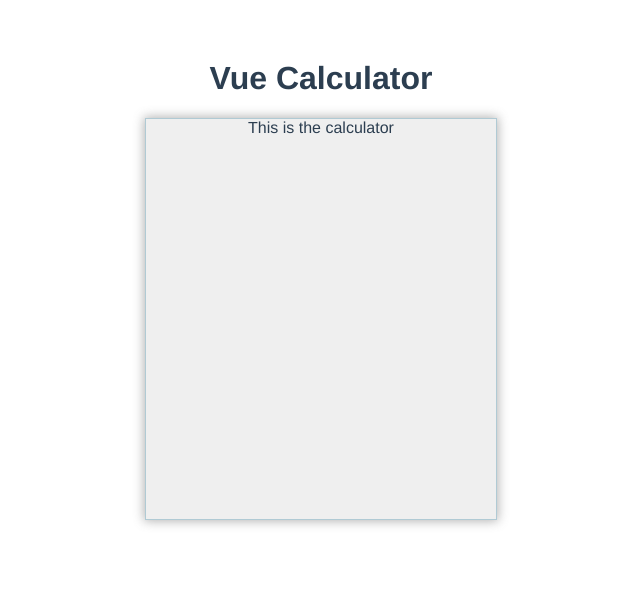
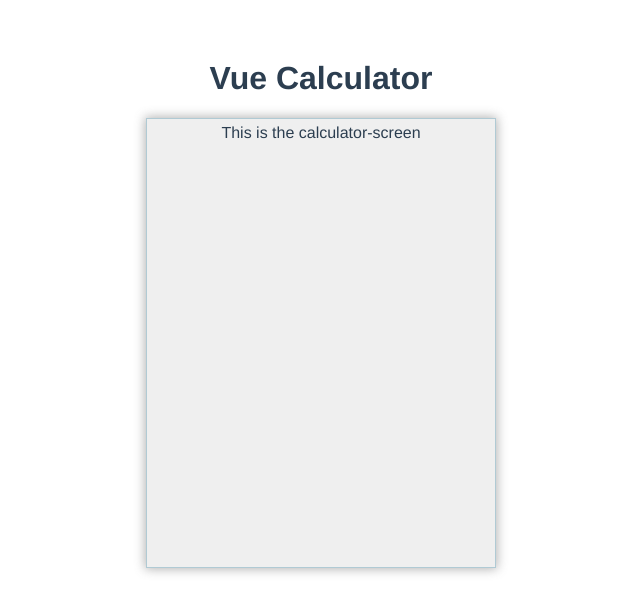
Before and after one commit to AchillesKal/VueCalculator, a Vue app: page / in a window 1280 px wide. Shown: the top 612 px of the page, without its empty margins (319-959 px from the left). Built offline with nearby package versions, Linux system fonts and the light colour scheme.

Commit message:
adds calculator screen component

```diff
--- a/src/App.vue
+++ b/src/App.vue
@@ -6,7 +6,7 @@
 </template>
 
 <script>
-import Calculator from './components/Calculator.vue'
+import Calculator from './components/Calculator.vue';
 
 export default {
   name: 'app',
--- a/src/components/Calculator.vue
+++ b/src/components/Calculator.vue
@@ -1,14 +1,18 @@
 <template>
   <div class="calculator">
-    This is the calculator
+    <div class="calculator-screen">
+      <calculator-screen></calculator-screen>
+    </div>
   </div>
 </template>
 
 <script>
+import CalculatorScreen from '@/components/CalculatorScreen.vue';
+
 export default {
   name: 'Calculator',
-  props: {
-    msg: String
+  components: {
+    CalculatorScreen
   }
 }
 </script>
@@ -20,6 +24,8 @@ export default {
   display: inline-block;
   background-color: #e8e8e8ad;
   box-shadow: 0 0 10px 1px #5f5f5f7a;
-  min-height: 400px;
+  min-height: 450px;
+  padding: 5px;
+  box-sizing: border-box;
 }
 </style>
--- /dev/null
+++ b/src/components/CalculatorScreen.vue
@@ -0,0 +1,17 @@
+<template>
+  <div class="screen">
+    This is the calculator-screen
+  </div>
+</template>
+
+<script>
+export default {
+  name: 'CalculatorScreen',
+}
+</script>
+
+<style scoped>
+.screen{
+
+}
+</style>
```
